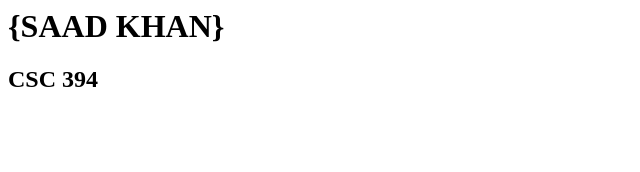
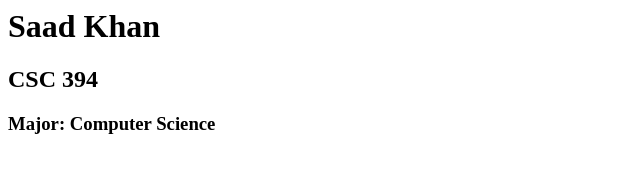
Before and after one commit to saadalam7/csc-394-assignment-1, a plain HTML site: page index.html in a window 1280 px wide. Shown: the whole page, without its empty margins (0-640 px from the left). Drawn offline with Linux system fonts and the light colour scheme.

Commit message:
Update index.html

```diff
--- a/index.html
+++ b/index.html
@@ -1,9 +1,10 @@
 <html xmlns="http://www.w3.org/1999/xhtml" >
   <head>
-    <title>{Saad's} Home Page</title>
+    <title>Saad's Home Page</title>
   </head>
   <body>
-    <h1>{SAAD KHAN}</h1>
+    <h1>Saad Khan</h1>
     <h2>CSC 394</h2>
+    <h3>Major: Computer Science</h3>
   </body>
 </html>
```
